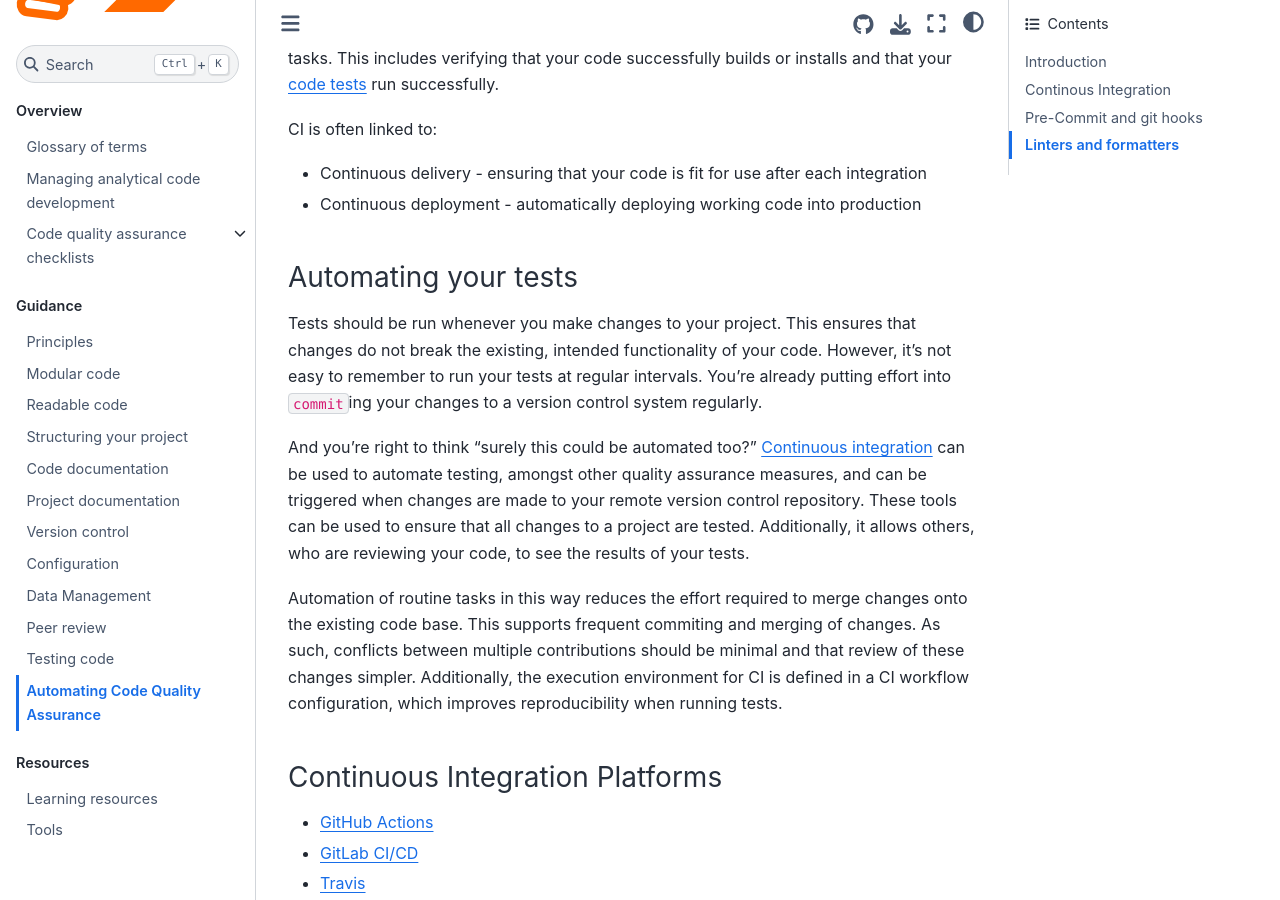
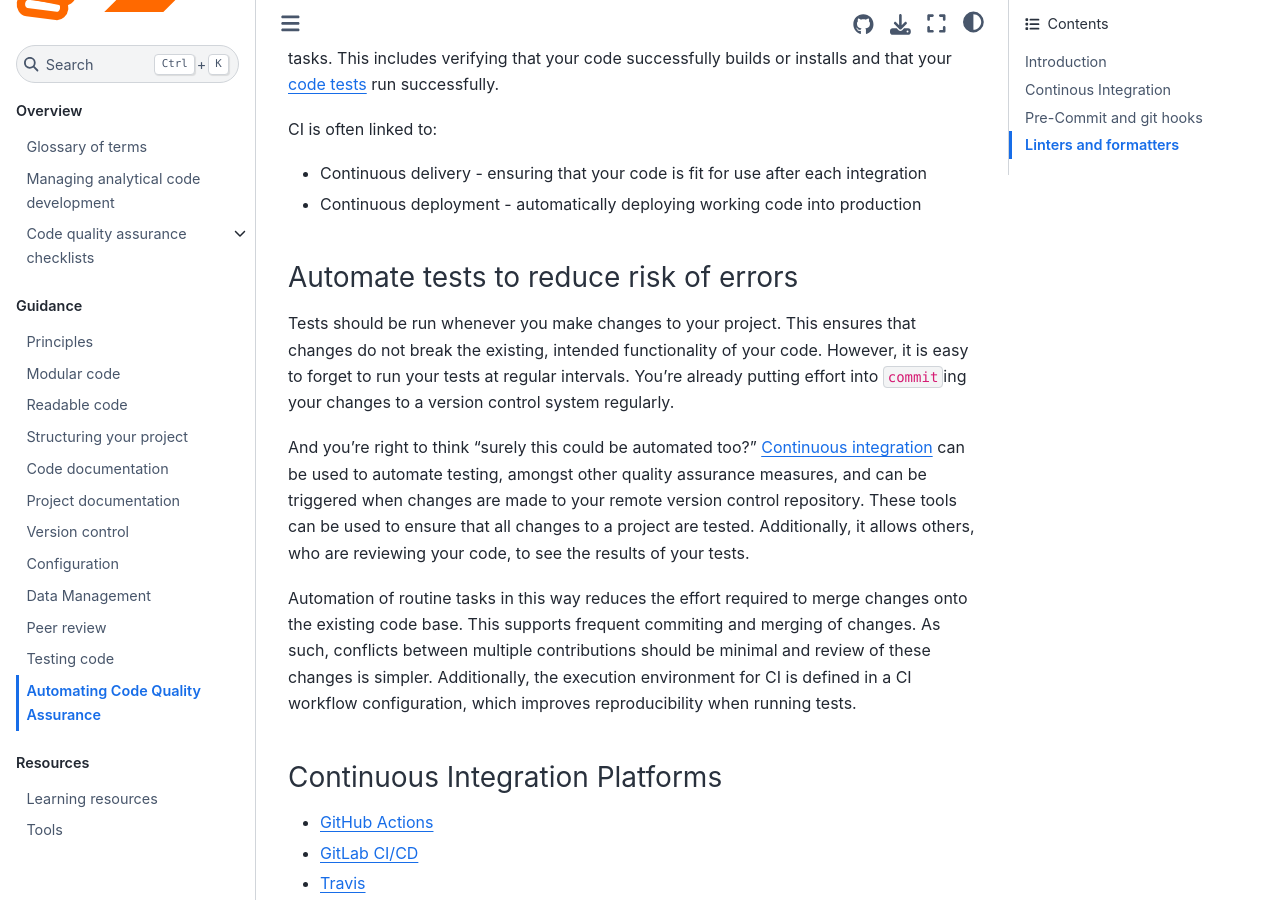
Before and after one commit to best-practice-and-impact/qa-of-code-guidance, a Jupyter Book: the page built from book/continuous_integration.md, in a window 1280 px wide and 900 px high, scrolled down 473 px. Built offline with Jupyter Book 1.0.4 settings and Sphinx 7.4.7 and the Sphinx Book theme 1.1.4, drawn with Linux system fonts in a browser that asks for light colours.

Commit message:
change subtitle and minor grammar changes for automate tests subsection

```diff
--- a/book/continuous_integration.md
+++ b/book/continuous_integration.md
@@ -13,11 +13,11 @@ CI is often linked to:
 * Continuous delivery - ensuring that your code is fit for use after each integration
 * Continuous deployment - automatically deploying working code into production
 
-### Automating your tests
+### Automate tests to reduce risk of errors
 
 Tests should be run whenever you make changes to your project.
 This ensures that changes do not break the existing, intended functionality of your code.
-However, it's not easy to remember to run your tests at regular intervals.
+However, it is easy to forget to run your tests at regular intervals.
 You're already putting effort into `commit`ing your changes to a version control system regularly.
 
 And you're right to think "surely this could be automated too?"
@@ -25,7 +25,7 @@ And you're right to think "surely this could be automated too?"
 These tools can be used to ensure that all changes to a project are tested.
 Additionally, it allows others, who are reviewing your code, to see the results of your tests.
 
-Automation of routine tasks in this way reduces the effort required to merge changes onto the existing code base. This supports frequent commiting and merging of changes. As such, conflicts between multiple contributions should be minimal and that review of these changes simpler. Additionally, the execution environment for CI is defined in a CI workflow configuration, which improves reproducibility when running tests.
+Automation of routine tasks in this way reduces the effort required to merge changes onto the existing code base. This supports frequent commiting and merging of changes. As such, conflicts between multiple contributions should be minimal and review of these changes is simpler. Additionally, the execution environment for CI is defined in a CI workflow configuration, which improves reproducibility when running tests.
 
 ### Continuous Integration Platforms
 
```
